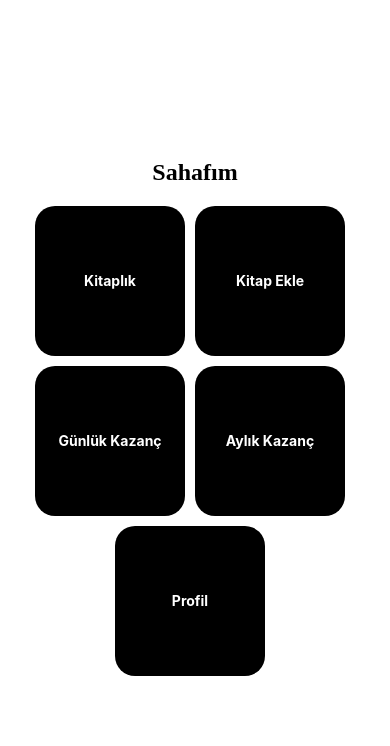
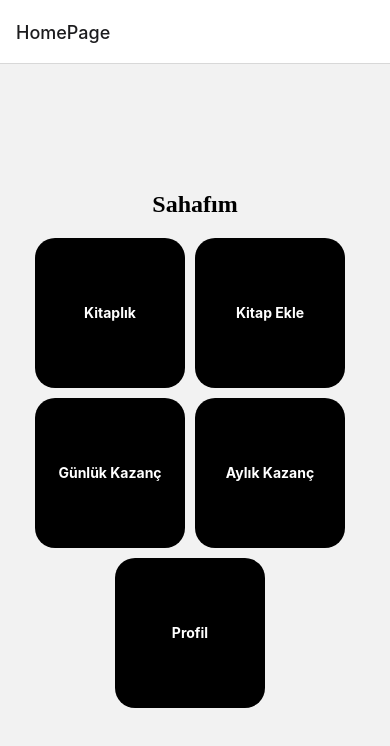
Before and after one commit to SerdarEmirBOSTANCI/Sahaf-Uygulamasi, a React Native app in the folder sahafimMobil/: screen /HomePage in a window 390 px wide. Shown: the top 746 px of the page. Built offline with nearby package versions, Linux system fonts and the light colour scheme.

Commit message:
dosya düzenleme
dosyalar düzenlendi

```diff
--- a/sahafimMobil/App.js
+++ b/sahafimMobil/App.js
@@ -1,66 +1,18 @@
 import React from 'react';
-import { View, TouchableOpacity, Text, StyleSheet } from 'react-native';
+import { NavigationContainer } from '@react-navigation/native';
+import { createStackNavigator } from '@react-navigation/stack';
+import HomePage from './screens/HomePage';
+import KitaplikPage from './screens/KitaplikPage';
 
-const AnaSayfa = () => {
+const Stack = createStackNavigator();
+
+export default function App() {
   return (
-    <View style={styles.container}>
-      <Text style={styles.baslik}>Sahafım</Text>
-      <View style={styles.butonlarContainer}>
-        <TouchableOpacity style={styles.buton}>
-          <Text style={styles.butonMetin}>Kitaplık</Text>
-        </TouchableOpacity>
-        <TouchableOpacity style={styles.buton}>
-          <Text style={styles.butonMetin}>Kitap Ekle</Text>
-        </TouchableOpacity>
-      </View>
-      <View style={styles.butonlarContainer}>
-        <TouchableOpacity style={styles.buton}>
-          <Text style={styles.butonMetin}>Günlük Kazanç</Text>
-        </TouchableOpacity>
-        <TouchableOpacity style={styles.buton}>
-          <Text style={styles.butonMetin}>Aylık Kazanç</Text>
-        </TouchableOpacity>
-      </View>
-      <View style={styles.butonlarContainer}>
-        <TouchableOpacity style={styles.buton}>
-          <Text style={styles.butonMetin}>Profil</Text>
-        </TouchableOpacity>
-      </View>
-    </View>
+    <NavigationContainer>
+      <Stack.Navigator>
+        <Stack.Screen name="HomePage" component={HomePage} />
+        <Stack.Screen name="Kitaplik" component={KitaplikPage} />
+      </Stack.Navigator>
+    </NavigationContainer>
   );
-};
-
-const styles = StyleSheet.create({
-  container: {
-    flex: 1,
-    justifyContent: 'center',
-    alignItems: 'center',
-  },
-  baslik: {
-    fontSize: 24,
-    fontWeight: 'bold',
-    fontFamily: 'font1',
-    marginBottom: 20,
-  },
-  butonlarContainer: {
-    flexDirection: 'row',
-    justifyContent: 'space-between',
-    alignItems: 'center',
-    marginBottom: 10,
-  },
-  buton: {
-    width: 150,
-    height: 150,
-    backgroundColor: 'black',
-    borderRadius: 20,
-    justifyContent: 'center',
-    alignItems: 'center',
-    marginRight: 10, // Butonların arasına sağ taraftan 10 birimlik boşluk eklendi
-  },
-  butonMetin: {
-    color: 'white',
-    fontWeight: 'bold',
-  },
-});
-
-export default AnaSayfa;
+}
--- a/sahafimMobil/screens/homePage.js
+++ b/sahafimMobil/screens/homePage.js
@@ -0,0 +1,69 @@
+import React from 'react';
+import { View, TouchableOpacity, Text, StyleSheet } from 'react-native';
+import { useNavigation } from '@react-navigation/native';
+
+const HomePage = () => {
+  const navigation = useNavigation();
+
+  return (
+    <View style={styles.container}>
+      <Text style={styles.baslik}>Sahafım</Text>
+      <View style={styles.butonlarContainer}>
+        <TouchableOpacity style={styles.buton} onPress={() => navigation.navigate('Kitaplik')}>
+          <Text style={styles.butonMetin}>Kitaplık</Text>
+        </TouchableOpacity>
+        <TouchableOpacity style={styles.buton}>
+          <Text style={styles.butonMetin}>Kitap Ekle</Text>
+        </TouchableOpacity>
+      </View>
+      <View style={styles.butonlarContainer}>
+        <TouchableOpacity style={styles.buton}>
+          <Text style={styles.butonMetin}>Günlük Kazanç</Text>
+        </TouchableOpacity>
+        <TouchableOpacity style={styles.buton}>
+          <Text style={styles.butonMetin}>Aylık Kazanç</Text>
+        </TouchableOpacity>
+      </View>
+      <View style={styles.butonlarContainer}>
+        <TouchableOpacity style={styles.buton}>
+          <Text style={styles.butonMetin}>Profil</Text>
+        </TouchableOpacity>
+      </View>
+    </View>
+  );
+};
+
+const styles = StyleSheet.create({
+  container: {
+    flex: 1,
+    justifyContent: 'center',
+    alignItems: 'center',
+  },
+  baslik: {
+    fontSize: 24,
+    fontWeight: 'bold',
+    fontFamily: 'font1',
+    marginBottom: 20,
+  },
+  butonlarContainer: {
+    flexDirection: 'row',
+    justifyContent: 'space-between',
+    alignItems: 'center',
+    marginBottom: 10,
+  },
+  buton: {
+    width: 150,
+    height: 150,
+    backgroundColor: 'black',
+    borderRadius: 20,
+    justifyContent: 'center',
+    alignItems: 'center',
+    marginRight: 10, // Butonların arasına sağ taraftan 10 birimlik boşluk eklendi
+  },
+  butonMetin: {
+    color: 'white',
+    fontWeight: 'bold',
+  },
+});
+
+export default HomePage;
--- a/sahafimMobil/screens/kitaplikPage.js
+++ b/sahafimMobil/screens/kitaplikPage.js
@@ -0,0 +1,20 @@
+import React from 'react';
+import { View, Text, StyleSheet } from 'react-native';
+
+const KitaplikPage = () => {
+  return (
+    <View style={styles.container}>
+      <Text>Kitaplık Sayfası</Text>
+    </View>
+  );
+};
+
+const styles = StyleSheet.create({
+  container: {
+    flex: 1,
+    justifyContent: 'center',
+    alignItems: 'center',
+  },
+});
+
+export default KitaplikPage;
```
